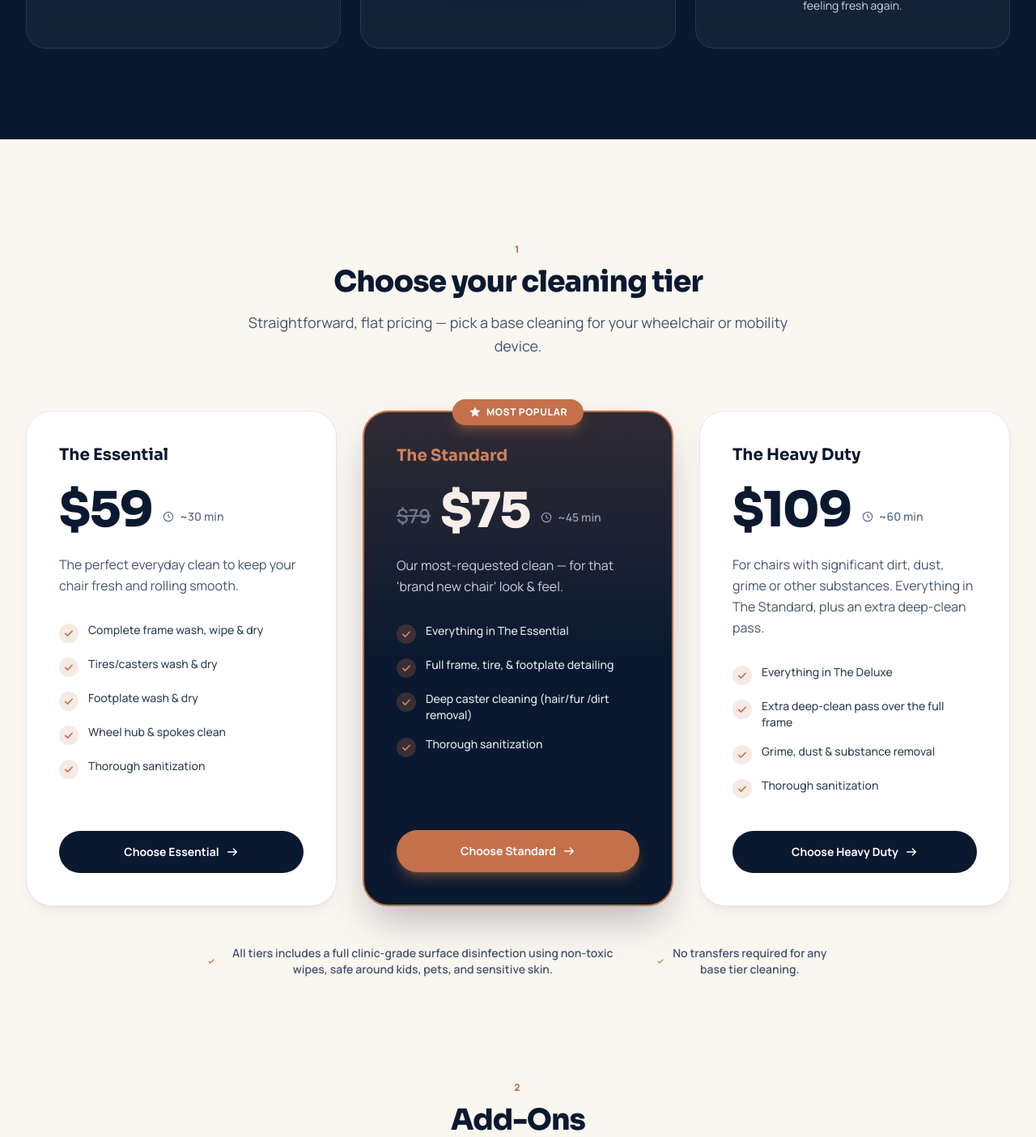
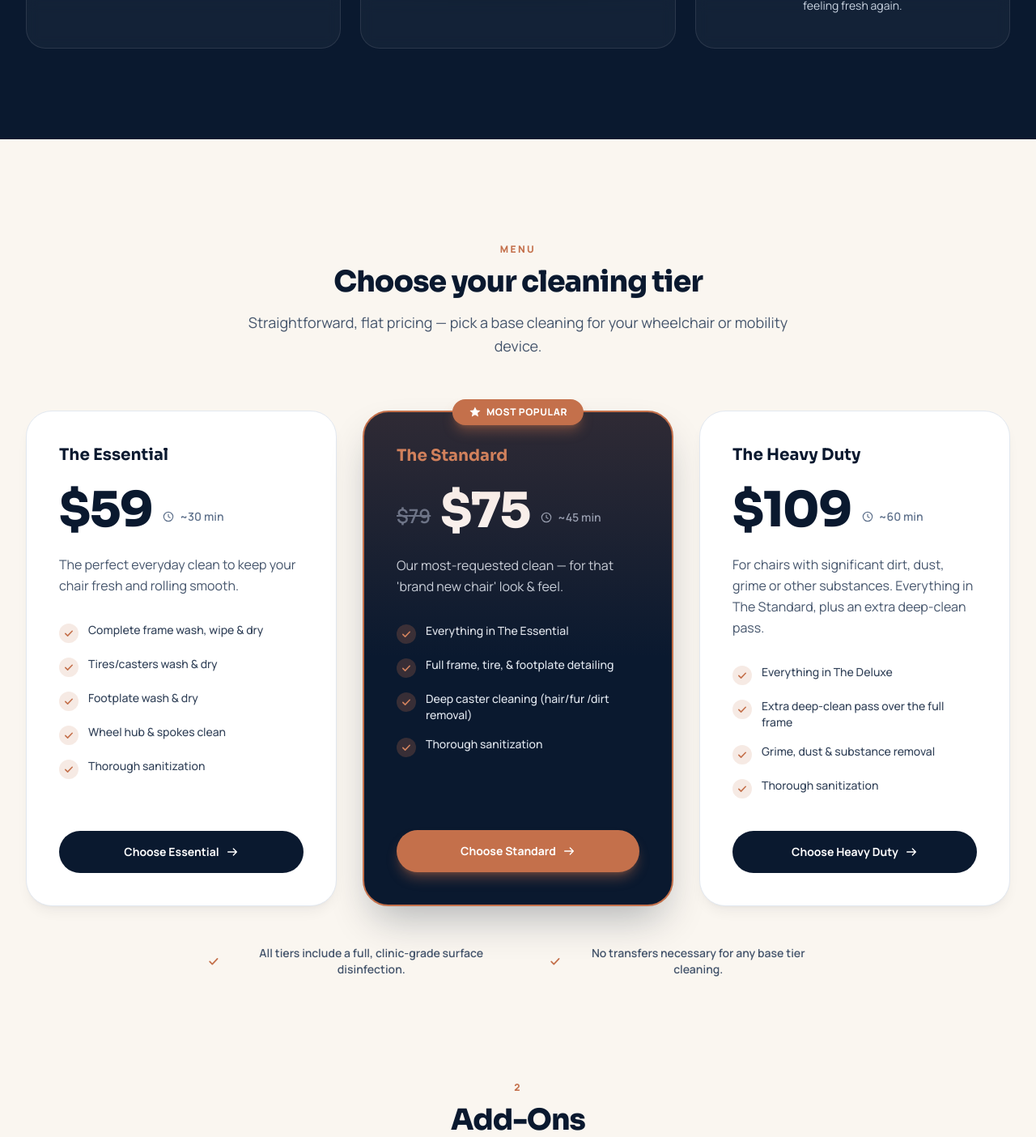
Before and after one commit to rahulksinha95/wheelcleandfw, a Next.js app: page / in a window 1280 px wide. Shown: the part 1514-2918 px from the top of the page at 81% size. Built offline with nearby package versions, Linux system fonts and the light colour scheme.

Commit message:
Update pricing.tsx

```diff
--- a/src/components/pricing.tsx
+++ b/src/components/pricing.tsx
@@ -11,7 +11,7 @@ export default function Pricing() {
     <section id="pricing" className="scroll-mt-20 py-24 sm:py-32">
       <div className="mx-auto max-w-7xl px-5 sm:px-8">
         <SectionHeading
-          eyebrow="1"
+          eyebrow="Menu"
           title="Choose your cleaning tier"
           subtitle="Straightforward, flat pricing — pick a base cleaning for your wheelchair or mobility device."
         />
@@ -145,11 +145,11 @@ export default function Pricing() {
         >
           <span className="flex items-center gap-2">
             <CheckIcon className="h-4 w-4 text-accent" />
-            All tiers includes a full clinic-grade surface disinfection using non-toxic wipes, safe around kids, pets, and sensitive skin.
+            All tiers include a full, clinic-grade surface disinfection.
           </span>
           <span className="flex items-center gap-2">
             <CheckIcon className="h-4 w-4 text-accent" />
-            No transfers required for any base tier cleaning.
+            No transfers necessary for any base tier cleaning.
           </span>
         </motion.div>
       </div>
```
